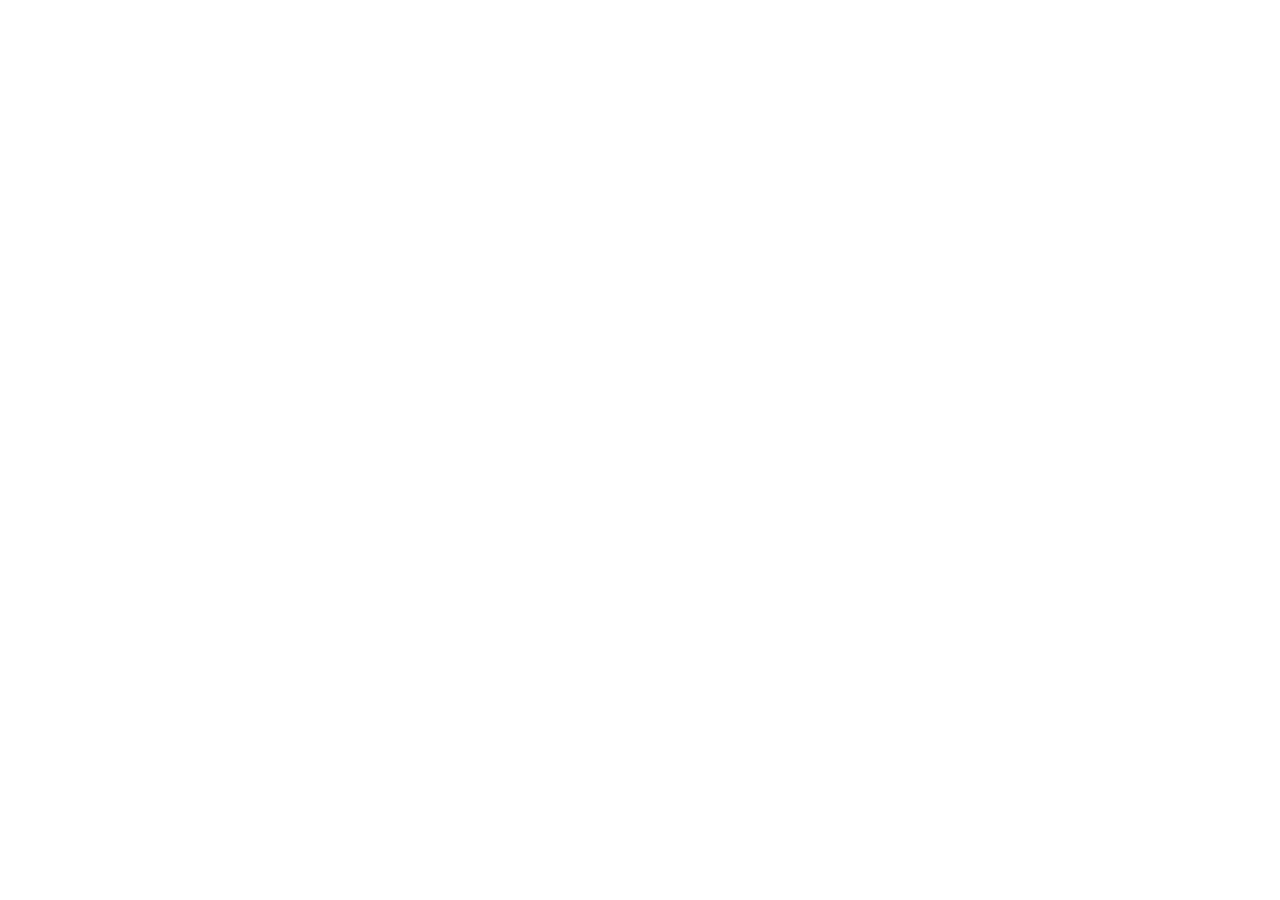
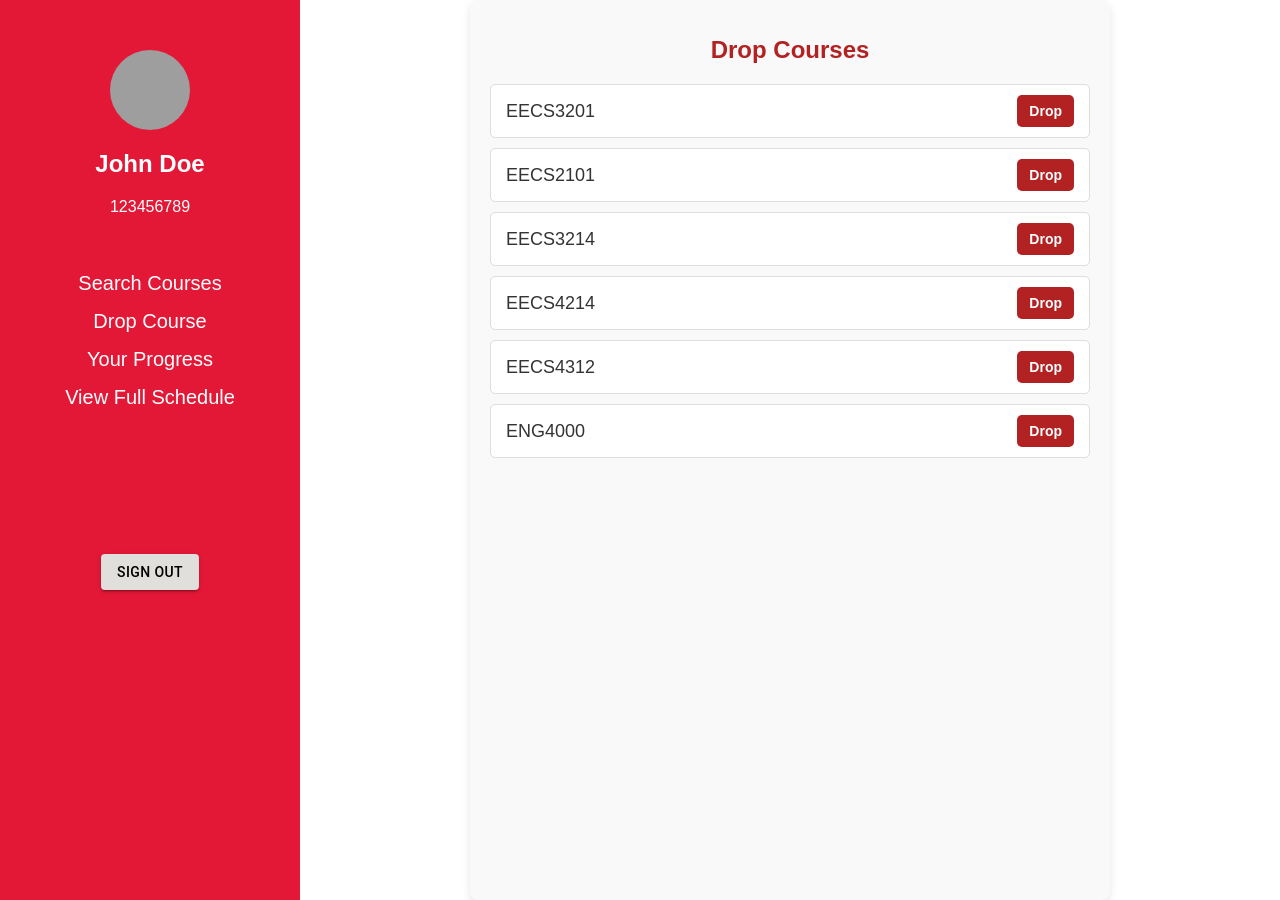
Before and after one commit to hvpham-yorku/Group8_YUPlanner, a React (Create React App) app in the folder frontend/yuplanner/: page /student-profile/drop-course in a window 1280 px wide. Before the commit this address had no page. Before the commit the page ends 800 px from the top, so only its background shows below. Built offline with nearby package versions, Linux system fonts and the light colour scheme; grey boxes are pictures that could not be loaded.

Commit message:
bug fixes
fixed the route to drop courses and search courses and added side bar for drop courses + edited the sign up form to have ID number field

```diff
--- a/frontend/yuplanner/src/App.js
+++ b/frontend/yuplanner/src/App.js
@@ -6,10 +6,10 @@ import './App.css';
 import Login from './pages/Login';
 import Signup from './pages/Signup';
 
-import AppBar from './components/AppBar';
+//import AppBar from './components/AppBar';
 
-import LoginSignUpButtons from './components/LoginSignUpButtons';
-import Sidebar from './components/Sidebar';
+//import LoginSignUpButtons from './components/LoginSignUpButtons';
+//import Sidebar from './components/Sidebar';
 import StudentProfile from './pages/StudentProfile';
 import ProfessorProfile from './pages/ProfessorProfile';
 import SearchCourses from './pages/SearchCourses';
@@ -36,6 +36,8 @@ function App() {
 
             <Route path="/student-profile" element={<StudentProfile />}>
             </Route>
+            <Route path="/student-profile/search-courses" element={<SearchCourses />} />
+            <Route path="/student-profile/drop-course" element={<DropCourse />} />
             </Routes>
           </div>
         </Router>
--- a/frontend/yuplanner/src/components/Sidebar.js
+++ b/frontend/yuplanner/src/components/Sidebar.js
@@ -25,10 +25,10 @@ const Sidebar = () => {
         </div>
       </div>
             <ul className ="sidebar-menu">
-                <li><Link to="/services/search-courses" className="sidebar-link">Search Courses</Link></li>
-                <li><Link to="/services/drop-course" className="sidebar-link">Drop Course</Link></li>
-                <li><Link to="/services/your-progress" className="sidebar-link">Your Progress</Link></li>
-                <li><Link to="/services/view-schedule" className="sidebar-link">View Full Schedule</Link></li>
+                <li><Link to="/student-profile/search-courses" className="sidebar-link">Search Courses</Link></li>
+                <li><Link to="/student-profile/drop-course" className="sidebar-link">Drop Course</Link></li>
+                <li><Link to="/student-profile/your-progress" className="sidebar-link">Your Progress</Link></li>
+                <li><Link to="/student-profile/view-schedule" className="sidebar-link">View Full Schedule</Link></li>
             </ul>
              {/* Sign Out Button */}
           <Link to="/login" style={{ textDecoration: 'none', marginTop: '10px' }}>
--- a/frontend/yuplanner/src/components/SignupTextField.js
+++ b/frontend/yuplanner/src/components/SignupTextField.js
@@ -108,6 +108,7 @@ export default function SignupTextFields() {
               </MenuItem>
             ))}
           </TextField>
+          <TextField id="standard-basic" label="ID Number" variant="standard" />
           <TextField id="standard-basic" label="Email" variant="standard" />
           <TextField id="standard-basic" label="Password" variant="standard" />
         </Box>
--- a/frontend/yuplanner/src/pages/DropCourse.js
+++ b/frontend/yuplanner/src/pages/DropCourse.js
@@ -1,4 +1,5 @@
 import React, { useState } from 'react';
+import Sidebar from '../components/Sidebar';
 import './DropCourse.css';
 
 const DropCourse = () => { // Changed from DropCourses to DropCourse
@@ -18,7 +19,9 @@ const DropCourse = () => { // Changed from DropCourses to DropCourse
     };
 
     return (
-        <div className="drop-courses">
+        <div style={{ display: 'flex' }}>
+            <Sidebar />
+            <div className="drop-courses" style={{ flex: 1, padding: '20px' }}>
                 <h1 className="title">Drop Courses</h1>
                 <ul className="course-list">
                     {courses.map(course => (
@@ -37,6 +40,7 @@ const DropCourse = () => { // Changed from DropCourses to DropCourse
                     <p className="no-courses">You have no courses enrolled.</p>
                 )}
             </div>
+        </div>
     );
 };
 
--- a/frontend/yuplanner/src/pages/SearchCourses.js
+++ b/frontend/yuplanner/src/pages/SearchCourses.js
@@ -1,4 +1,4 @@
-import React, {useState } from 'react';
+import React, { useState, useEffect } from 'react';
 import { TextField, Box, MenuItem, Select, InputLabel, FormControl, Typography, Table, TableBody, TableCell, TableContainer, TableHead, TableRow } from '@mui/material';
 import Sidebar from '../components/Sidebar';
 
@@ -46,6 +46,13 @@ function SearchCourses() {
     const handleSessionChange = (event) => {
         setSession(event.target.value);
     };
+
+    useEffect(() => {
+        if (department) {
+            const departmentCourses = courses.filter((course) => course.department === department);
+            setFilteredCourses(departmentCourses);
+        }
+    }, [department]);
 
     return (
         <Box sx={{ display: 'flex' }}>
```
Lines whose indentation alone changed are shown as unchanged.
